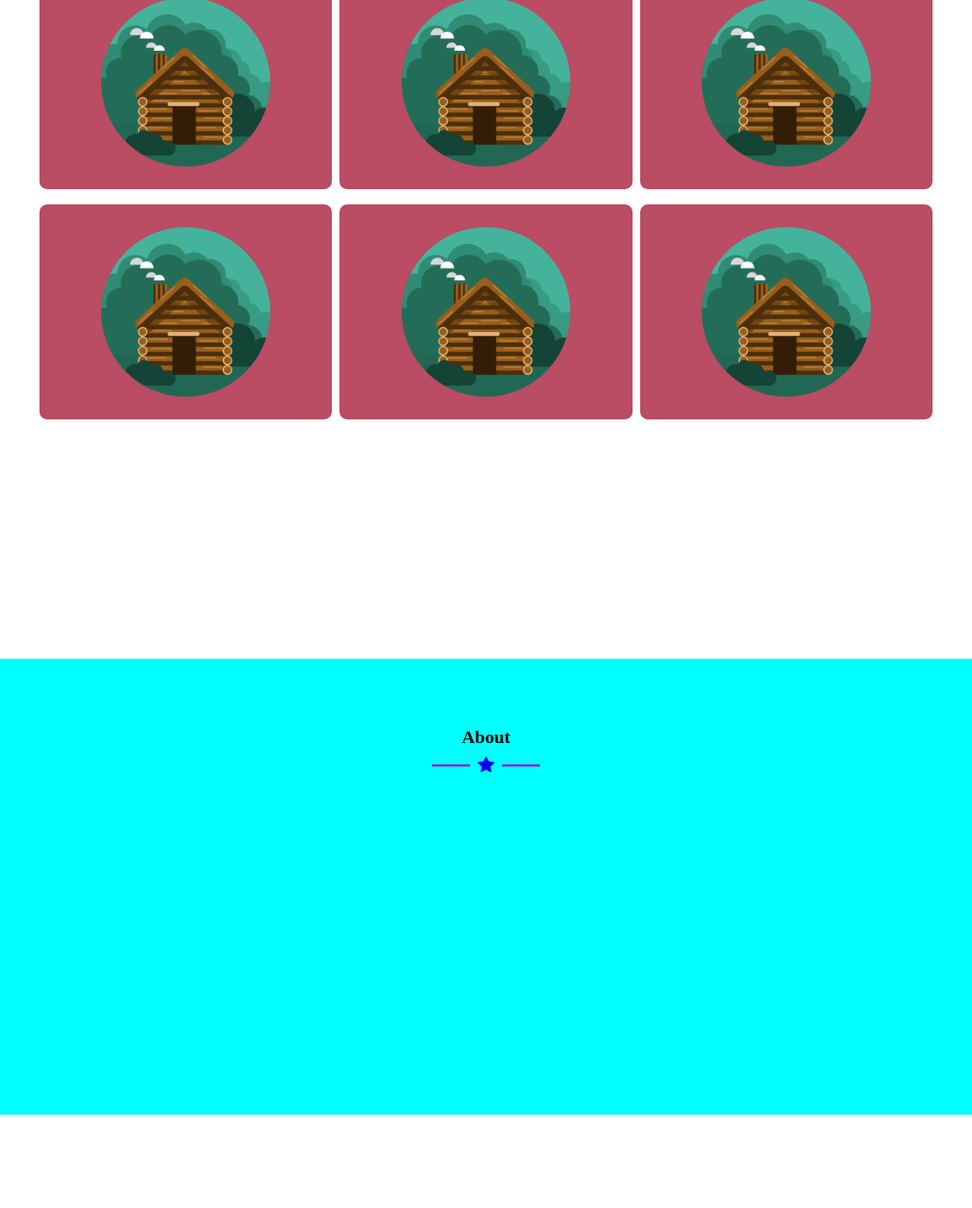
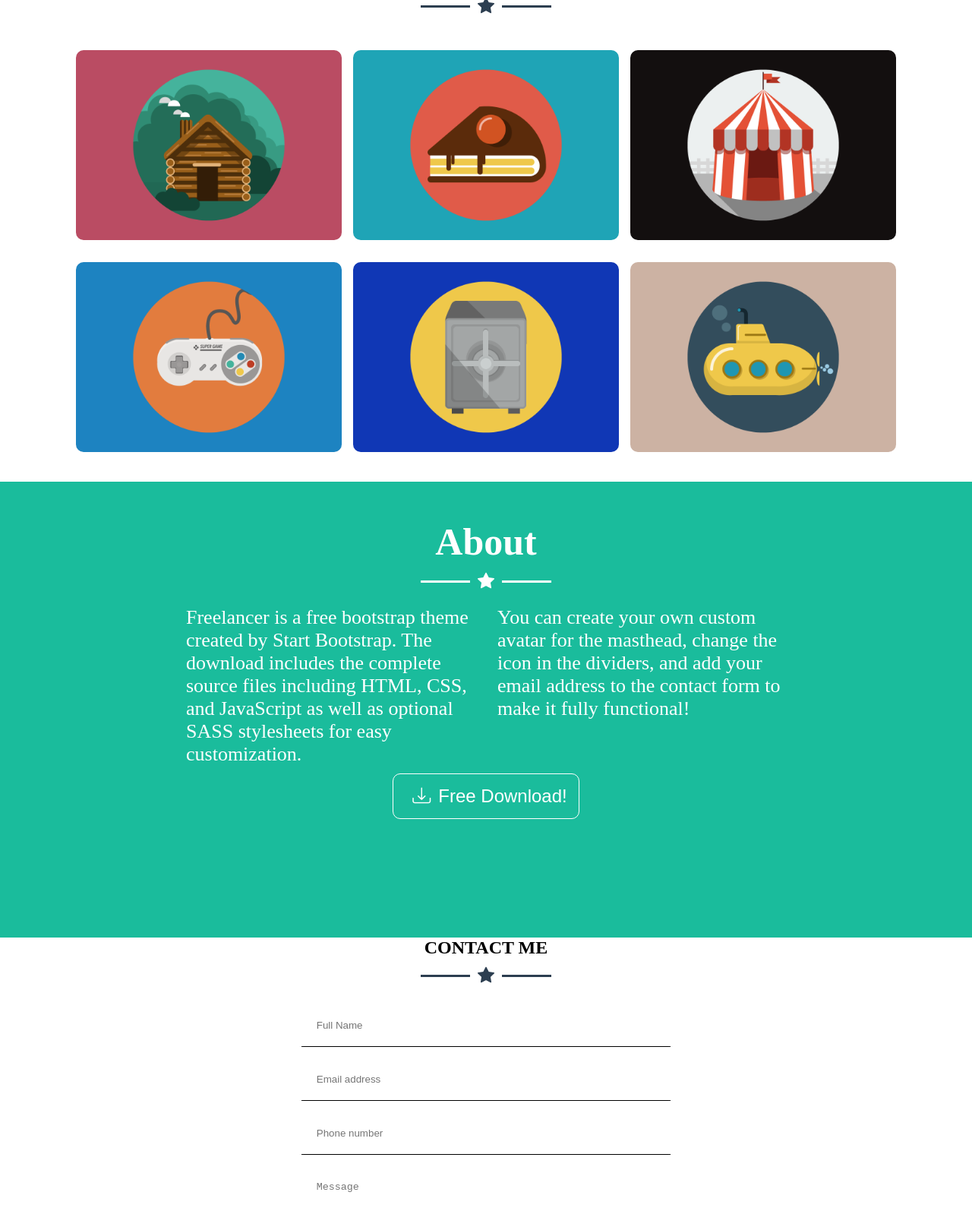
Before and after one commit to dadaszadeehliman/sayt, a plain HTML site: page tasklar/index.html in a window 1280 px wide. Shown: the part 703-2293 px from the top of the page at 76% size. Before the commit the page ends 2170 px from the top, so only its background shows below. Drawn offline with nearby package versions, Linux system fonts and the light colour scheme.

Commit message:
task islenir..

```diff
--- a/tasklar/index.html
+++ b/tasklar/index.html
@@ -27,18 +27,18 @@
     <section class="portfolio">
         <div class="continer">
             <div class="portfolio_esas">
-                <img src="./avataaars.svg" alt="">
+                <img src="./Picture/avataaars.svg" alt="">
                 <h1>START BOOTSTRAP</h1>
 
                 <div class="icon_xett">
                     <div class="xett"></div>
                     <i class="bi bi-star-fill"></i>
-                    <div class="xett xett_iki"></div>
+                    <div class="xett"></div>
                 </div>
 
 
 
-                <p>Graphic Artist</p>
+                <p>Graphic Artist - Web Designer - Illustrator</p>
             </div>
         </div>
     </section>
@@ -47,23 +47,22 @@
         <div class="continer">
             <div class="Portfolio_iki_esas">
                  <h2>PORTFOLIO</h2>
-                  <div class="icon_xett icon_xett_iki">
+                 <div class="icon_xett icon_xett_iki">
                     <div class="xett"></div>
                     <i class="bi bi-star-fill"></i>
-                    <div class="xett xett_iki"></div>
-                 </div>
+                    <div class="xett"></div>
+                </div>
+
             </div>
 
             <div class="Portfolio_uc_esas">
                 <div class="Portfolio_uc_esas_1">
-                    <div><img src="./cabin.png" alt="1"></div>
-                    <div><img src="./cabin.png" alt=""></div>
-                    <div><img src="./cabin.png" alt=""></div>
-                </div>
-                <div class="Portfolio_uc_esas_1">
-                    <div><img src="./cabin.png" alt=""></div>
-                    <div><img src="./cabin.png" alt=""></div>
-                    <div><img src="./cabin.png" alt=""></div>
+                    <div><img src="./Picture/cabin.png" alt="1"></div>
+                    <div><img src="./Picture/cake.png" alt=""></div>
+                    <div><img src="./Picture/circus.png" alt=""></div>
+                    <div><img src="./Picture/game.png" alt=""></div>
+                    <div><img src="./Picture/safe.png" alt=""></div>
+                    <div><img src="./Picture/submarine.png" alt=""></div>
                 </div>
             </div>
 
@@ -76,14 +75,47 @@
             <div class="About_esas">
                 <h2>About</h2>
                 <div class="icon_xett icon_xett_uc">
-                        <div class="xett"></div>
-                        <i class="bi bi-star-fill"></i>
-                        <div class="xett xett_iki"></div>
+                    <div class="xett"></div>
+                    <i class="bi bi-star-fill"></i>
+                    <div class="xett"></div>
                 </div>
             </div>
 
+            <div class="About_yazi">
+                <div class="About_yazi_1">
+                    <p>Freelancer is a free bootstrap theme created by Start Bootstrap. The download includes the complete source files including HTML, CSS, and JavaScript as well as optional SASS stylesheets for easy customization.</p>
+                </div>
+                <div class="About_yazi_1">
+                    <p>You can create your own custom avatar for the masthead, change the icon in the dividers, and add your email address to the contact form to make it fully functional!</p>
+                </div>
+            </div>
+            <button><i class="bi bi-download icon_1"></i>Free Download!</button>
+
         </div>
+    </section>
 
+    <section class="contact">
+        <div class="continer">
+            <div class="contact_1">
+                <h2>CONTACT ME</h2>
+                <div class="icon_xett icon_xett_iki">
+                    <div class="xett"></div>
+                    <i class="bi bi-star-fill"></i>
+                    <div class="xett"></div>
+                </div>
+                <form>
+                    <input type="text" placeholder="Full Name">
+                    <input type="email" placeholder="Email address">
+                    <input type="tel" placeholder="Phone number">
+                    <textarea  cols="30" rows="10" placeholder="Message"></textarea>
+
+                </form>
+                <button>Send</button>
+
+            </div>
+
+
+        </div>
 
     </section>
 
--- a/tasklar/style.css
+++ b/tasklar/style.css
@@ -23,8 +23,9 @@
 }
 .navbar_lists {
     display: flex;
-    gap: 15px;
+    gap: 20px;
     list-style-type: none;
+    font-size: 24px;
 }
 
 
@@ -44,73 +45,136 @@
     margin: 10px;
     color: white;
 }
+.portfolio_esas > p{
+    font-size: 24px;
+}
 .portfolio_esas > h1{
-    font-size: 28px;
+    font-size: 50px;
 }
 .icon_xett {
     font-size: 22px;
-    position: relative;
 }
-.icon_xett > .xett{
-    width: 50px;
-    height: 3px;
-    background-color: white;
 
-}
- .icon_xett > .xett_iki{
-    width: 50px;
+
+.xett{
+    width: 65px;
     height: 3px;
     background-color: white;
 }
+
+
 .icon_xett{
     display: flex;
     justify-content: center;
     align-items: center;
 }
 
+
+
 .Portfolio_iki{
     width: 100%;
-    height: 1000px;
     text-align: center;
     padding-top: 0px;
 }
 .Portfolio_iki_esas > h2{
-    font-size: 30px;
+    font-size: 50px;
+    margin-top: 60px;
 }
 .Portfolio_iki_esas{
     width: 100%;
     margin: 0 auto;
 }
-.Portfolio_iki_esas > .icon_xett_iki > i,.xett {
-    color: red;
+.icon_xett_iki  i{
+    color: rgb(44, 62, 80);
 }
 .icon_xett_iki > div{
-    background-color: red !important;
+    background-color: rgb(44, 62, 80);
+}
+
+.Portfolio_uc_esas{
+    width: 100%;
+    padding: 35px;
 }
 .Portfolio_uc_esas_1{
+    width: 100%;
     display: flex;
-    gap: 10px 10px;
-    margin: 20px;
+    flex-wrap: wrap;
+    justify-content: center;
+    gap: 25px 15px;
+}
+.Portfolio_uc_esas_1 > div{
+    width: 350px;
 }
 .Portfolio_uc_esas_1 img{
     width: 100%;
-    height: 100%;
+    height: 250px;
     object-fit: cover;
     border-radius: 10px;
 }
 
-
 .About{
     width: 100%;
     height: 600px;
-    background-color: cyan;
+    background-color: rgb(26, 188, 156);
     text-align: center;
-    padding: 90px;
+    padding: 50px;
 
 }
 .icon_xett_uc > div{
-    background-color: blueviolet !important;
+    background-color: white;
 }
 .icon_xett_uc > i{
-    color: blue;
+    color:white;
 }
+.About_esas > h2{
+    font-size: 50px;
+    color: white;
+}
+.About_yazi{
+    display: flex;
+    justify-content: center;
+    gap: 10px;
+}
+.About_yazi_1{
+    width: 400px;
+    text-align: left;
+    font-size: 26px;
+}
+.continer > button{
+    padding: 15px;
+    background-color: rgb(26, 188, 156);
+    border: 1px solid white;
+    border-radius: 10px;
+    font-size: 24px;
+    color: white;
+}
+.continer >button:hover{
+    padding: 15px;
+    background-color: white;
+    border: 1px solid white;
+    border-radius: 10px;
+    font-size: 24px;
+    color: black;
+}
+.continer > i:hover{
+    color: black !important;
+
+}
+
+
+.contact{
+    width: 100%;
+    text-align: center;
+}
+.contact_1 > form > input,textarea{
+     display: block;
+     border: 0;
+     border-bottom: 1px solid black;
+     padding: 20px;
+     margin: 15px auto;
+     width: 40%;
+
+}
+..contact_1 > button{
+    padding: 15px;
+}
```
Also changed, not shown: tasklar/Picture/avataaars.svg (added), tasklar/Picture/cabin.png (renamed from tasklar/cabin.png), tasklar/Picture/cake.png (added), tasklar/Picture/circus.png (added), tasklar/Picture/game.png (added), tasklar/Picture/safe.png (added), tasklar/Picture/submarine.png (added), tasklar/website_-_male_user-512.webp (deleted).
